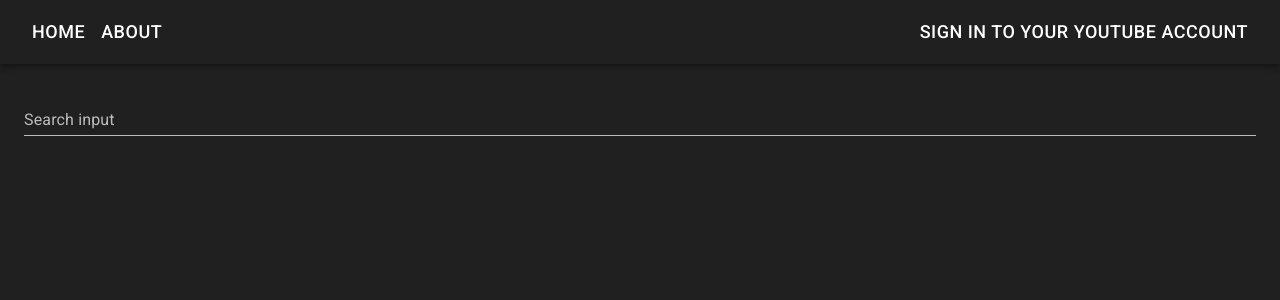
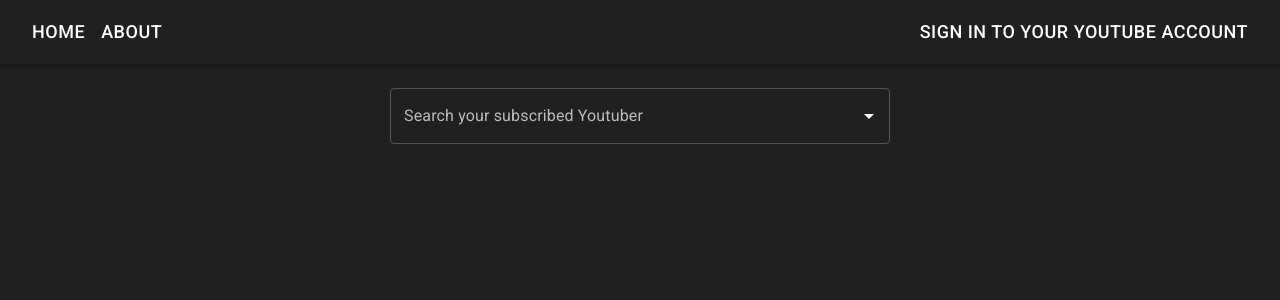
Before and after one commit to Reflectrr/Youtube-Time-Machine, a React (Create React App) app: page / in a window 1280 px wide. Shown: the top 300 px of the page. Built offline with nearby package versions, Linux system fonts and the light colour scheme.

Commit message:
added autocomplete with selection

```diff
--- a/src/components/AutoComplete.js
+++ b/src/components/AutoComplete.js
@@ -1,37 +1,51 @@
-import React, { useState } from "react";
+import React from "react";
 import { TextField } from "@material-ui/core";
 import { Autocomplete } from "@material-ui/lab";
-import { useSelector } from "react-redux";
+import { useSelector, useDispatch } from "react-redux";
+import { setSelectedChannel } from "../reducers/channelReducer";
+import { getChannelVideos } from "../services/service";
 
 const AutoComplete = () => {
   const channels = useSelector((state) => state.channels);
+  const user = useSelector((state) => state.user);
   const channelNames = channels.allChannelTitles;
-  const selected = async (event) => {
-    //console.log(event.target.value);
-    //await fetchChannelInformation(event.target.value);
-    return null;
+  const channelIds = channels.allChannelIds;
+  const dispatch = useDispatch();
+  const selected = async (_event, value) => {
+    console.log(value);
+    if (value) {
+      const index = channelNames.indexOf(value);
+      const selectedChannelId = channelIds[index];
+      const selectedChannelVideos = await getChannelVideos(
+        selectedChannelId,
+        user.token
+      );
+      const selectedChannelInfo = {
+        title: value,
+        channelId: selectedChannelId,
+        videos: selectedChannelVideos,
+      };
+      dispatch(setSelectedChannel(selectedChannelInfo));
+    } else {
+      dispatch(setSelectedChannel(null));
+    }
   };
 
   return (
     <Autocomplete
-      freeSolo
-      id="free-solo-2-demo"
-      disableClearable
+      id="combo-box-demo"
       options={channelNames}
-      onClose={selected}
-      autoComplete
-      renderInput={(params) => {
-        return (
-          <TextField
-            {...params}
-            label="Search input"
-            InputProps={{
-              ...params.InputProps,
-              type: "search",
-            }}
-          />
-        );
-      }}
+      //getOptionLabel={(option) => option.title}
+      autoHighlight
+      onChange={selected}
+      style={{ width: 500, margin: "0px auto 20px auto" }}
+      renderInput={(params) => (
+        <TextField
+          {...params}
+          label="Search your subscribed Youtuber"
+          variant="outlined"
+        />
+      )}
     />
   );
 };
--- a/src/components/SectionRow.js
+++ b/src/components/SectionRow.js
@@ -1,13 +1,12 @@
 import React, { useEffect, useRef, useState } from "react";
 import { Typography } from "@material-ui/core";
 import Swiper from "./Swiper";
-import { useSelector } from "react-redux";
-import { getAllChannelVideos } from "../services/service";
 
-const SubsectionRow = ({ channel, index, token }) => {
+const SubsectionRow = ({ channel }) => {
   // TODO: research scroll loading
   const videos = channel.videos;
   const title = channel.title;
+  console.log(title);
   return (
     <React.Fragment>
       <Typography variant="h3" gutterBottom>
--- a/src/pages/HomePageView.js
+++ b/src/pages/HomePageView.js
@@ -1,4 +1,4 @@
-import React, { useState } from "react";
+import React from "react";
 import { useSelector } from "react-redux";
 import AutoComplete from "../components/AutoComplete";
 import SectionRow from "../components/SectionRow";
@@ -6,22 +6,13 @@ import SectionRow from "../components/SectionRow";
 const HomePageView = () => {
   const user = useSelector((state) => state.user);
   const channels = useSelector((state) => state.channels);
-  const [showClearIcon, setShowClearIcon] = useState("none");
-
-  const handleChange = (event) => {
-    setShowClearIcon(event.target.value === "" ? "none" : "flex");
-  };
-
-  const handleClick = () => {
-    console.log("clicked the clear icon...");
-  };
+  const selected = channels.selected;
+  console.log("selected", selected);
 
   const SectionRows = channels.homepage.map((channel, index) => {
     return (
       <SectionRow
         channel={channel}
-        index={index}
-        token={user.token}
         key={`sectionRow-${channel.channelId}-${index}`}
       />
     );
@@ -30,7 +21,14 @@ const HomePageView = () => {
   return (
     <div>
       <AutoComplete />
-      {SectionRows}
+      {selected ? (
+        <SectionRow
+          channel={selected}
+          key={`sectionRow-selected-${selected.channelId}`}
+        />
+      ) : (
+        SectionRows
+      )}
     </div>
   );
 };
--- a/src/reducers/channelReducer.js
+++ b/src/reducers/channelReducer.js
@@ -1,4 +1,9 @@
-const initialState = { homepage: [], allChannelTitles: [], allChannelIds: [] };
+const initialState = {
+  homepage: [],
+  allChannelTitles: [],
+  allChannelIds: [],
+  selected: null,
+};
 
 const channelReducer = (state = initialState, action) => {
   switch (action.type) {
@@ -8,6 +13,8 @@ const channelReducer = (state = initialState, action) => {
       return { ...state, allChannelTitles: action.allChannelTitles };
     case "SET_ALL_CHANNEL_IDS":
       return { ...state, allChannelIds: action.allChannelIds };
+    case "SET_SELETED_CHANNEL":
+      return { ...state, selected: action.channel };
     default:
       return state;
   }
@@ -34,4 +41,10 @@ export const setAllChannelIds = (allChannelIds) => {
   };
 };
 
+export const setSelectedChannel = (channel) => {
+  return {
+    type: "SET_SELETED_CHANNEL",
+    channel,
+  };
+};
 export default channelReducer;
--- a/src/services/service.js
+++ b/src/services/service.js
@@ -1,38 +1,8 @@
 import axios from "axios";
-import store from "../store";
-import sha256 from "crypto-js/sha256";
-import BaseHex from "crypto-js/enc-hex";
 import {
   setAllChannelIds,
   setAllChannelTitles,
 } from "../reducers/channelReducer";
-
-const baseUrl = "https://vcfilms.herokuapp.com";
-
-export const fetchVideos = async () => {
-  const videos = await axios.get(`${baseUrl}/api/videos/all`);
-  return videos.data;
-};
-
-export const updateVideo = async (newInfo, videoId) => {
-  const password = store.getState().admin.password;
-  const hash = createHash256(password);
-  const response = await axios.put(
-    `${baseUrl}/api/videos/${videoId}?token=${hash}`,
-    newInfo
-  );
-  return response;
-};
-
-export const refreshVideos = async () => {
-  const response = await axios.post(`${baseUrl}/api/videos/updateAll`);
-  return response;
-};
-const createHash256 = (text) => {
-  const hashArray = sha256(text);
-  const hashHex = BaseHex.stringify(hashArray);
-  return hashHex;
-};
 
 export const getSubscribedChannelIds = async (token, dispatch) => {
   const response = await axios.get(
@@ -160,3 +130,38 @@ export const revokeToken = async (token) => {
   console.log(response);
   return response.data;
 };
+
+export const getChannelVideos = async (channelId, token) => {
+  const channelResponse = await axios.get(
+    `https://youtube.googleapis.com/youtube/v3/channels?part=contentDetails&id=${channelId}&key=AIzaSyDOUp35AeuxBSdyGMdwCRdQY8P8hLWpa6w`,
+    {
+      headers: {
+        Authorization: `Bearer ${token}`,
+        Accept: "application/json",
+      },
+    }
+  );
+  console.log("channelResponse: ", channelResponse);
+  const uploadPlaylistId =
+    channelResponse.data.items[0].contentDetails.relatedPlaylists.uploads;
+  console.log(uploadPlaylistId);
+  const videosResponse = await axios.get(
+    `https://youtube.googleapis.com/youtube/v3/playlistItems?part=snippet&maxResults=48&playlistId=${uploadPlaylistId}&key=AIzaSyDOUp35AeuxBSdyGMdwCRdQY8P8hLWpa6w`,
+    {
+      headers: {
+        Authorization: `Bearer ${token}`,
+        Accept: "application/json",
+      },
+    }
+  );
+  console.log("videosResponse: ", videosResponse);
+  const filteredVideos = videosResponse.data.items.map((v) => {
+    const snippet = v.snippet;
+    return {
+      thumbnail: `https://i.ytimg.com/vi/${snippet.resourceId.videoId}/mqdefault.jpg`,
+      videoId: snippet.resourceId.videoId,
+      title: snippet.title,
+    };
+  });
+  return filteredVideos;
+};
```
